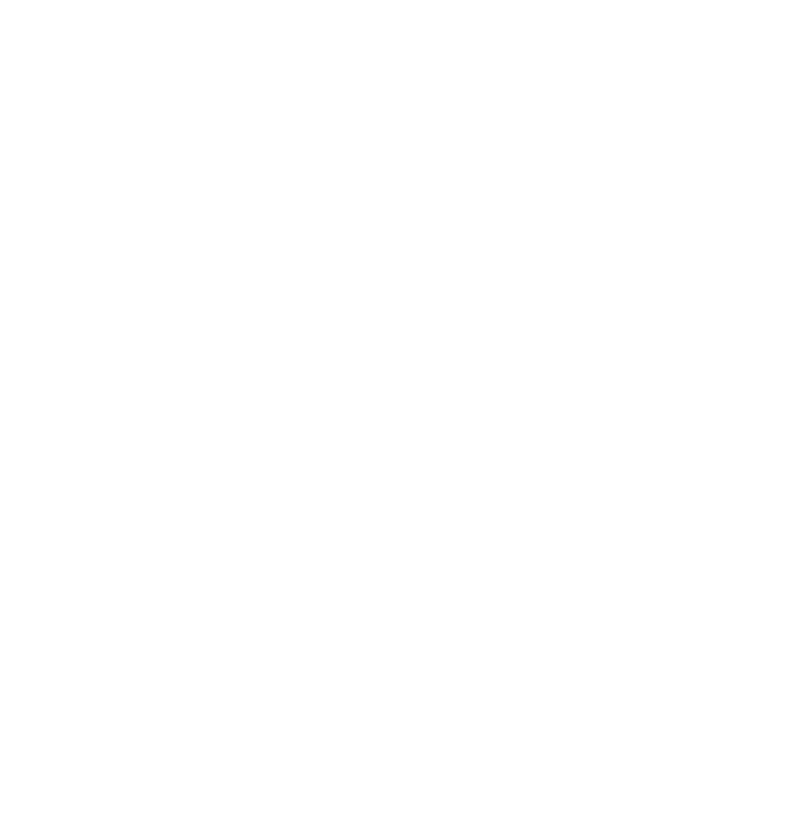
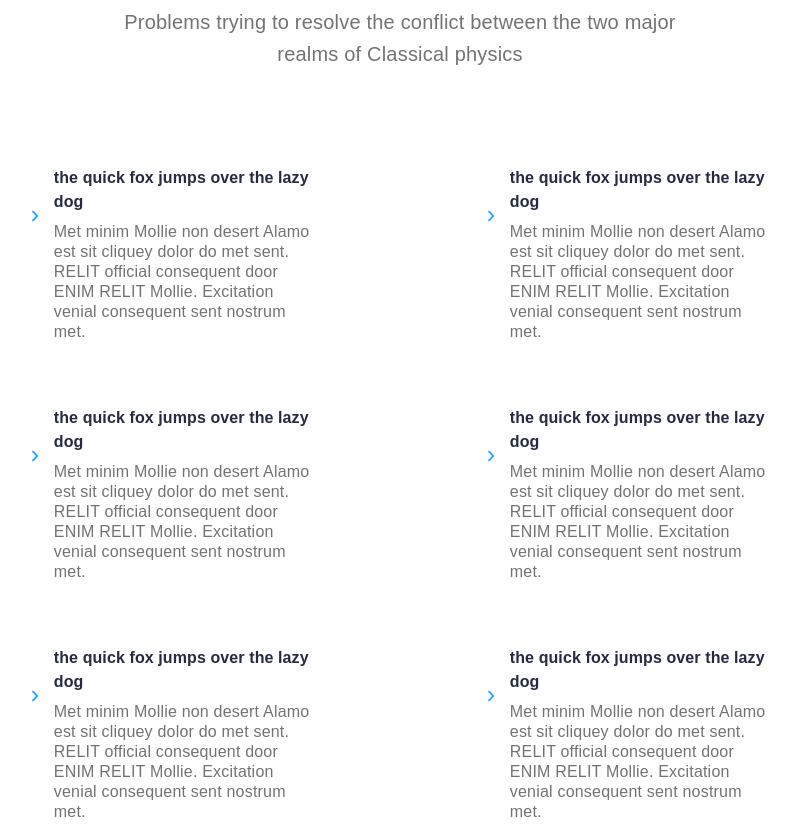
Before and after one commit to MuhammedZeki/D-nemProjesi-ecommers, a React (Vite) app: page /pricing in a window 1280 px wide. Shown: the part 1960-2797 px from the top of the page, without its empty margins (240-1036 px from the left). Before the commit the page ends 1630 px from the top, so only its background shows below. Built offline with nearby package versions, Linux system fonts and the light colour scheme.

Commit message:
PricingDescription components is done

```diff
--- a/src/components/pricing/PricingCards.jsx
+++ b/src/components/pricing/PricingCards.jsx
@@ -4,7 +4,7 @@
 const PricingCards = () => {
   return (
     <div className="bg-[#FAFAFA]">
-      <div className="flex flex-col items-center justify-center w-full px-10 lg:w-[75%] my-8 mx-auto gap-6 py-16">
+      <div className="flex flex-col items-center justify-center w-full px-10 lg:w-[75%] mt-8 mx-auto gap-6 pt-16">
         <CardHeader />
         <CardContents />
       </div>
--- /dev/null
+++ b/src/components/pricing/PricingDescription.jsx
@@ -0,0 +1,111 @@
+import { MdKeyboardArrowRight } from "react-icons/md";
+const PricingDescription = () => {
+  return (
+    <div className="flex flex-col items-center justify-center w-full px-10 lg:w-[75%] my-8 mx-auto py-8 font-montserrat">
+      <div className="flex flex-col gap-16">
+        <div className="flex flex-col items-center justify-center gap-2">
+          <h2 className="font-bold text-4xl leading-12 tracking-[0.2px] text-[#252B42]">
+            Pricing FAQs
+          </h2>
+          <p className="font-medium text-xl leading-8 tracking-[0.2px] text-[#737373] text-center max-w-2/3">
+            Problems trying to resolve the conflict between the two major realms
+            of Classical physics
+          </p>
+        </div>
+        <div className="flex flex-col ">
+          <div className="flex items-center gap-8">
+            <div className="flex gap-2 px-16 py-8">
+              <MdKeyboardArrowRight className="text-[#23A6F0] w-25 h-25" />
+              <div className="flex flex-col gap-2">
+                <h5 className="font-bold leading-6 tracking-[0.1px] text-[#252B42]">
+                  the quick fox jumps over the lazy dog
+                </h5>
+                <h6 className="text-[#737373] font-medium leading-5 tracking-[0.2px]">
+                  Met minim Mollie non desert Alamo est sit cliquey dolor do met
+                  sent. RELIT official consequent door ENIM RELIT Mollie.
+                  Excitation venial consequent sent nostrum met.
+                </h6>
+              </div>
+            </div>
+            <div className="flex gap-2 px-16 py-8">
+              <MdKeyboardArrowRight className="text-[#23A6F0] w-25 h-25" />
+              <div className="flex flex-col gap-2">
+                <h5 className="font-bold leading-6 tracking-[0.1px] text-[#252B42]">
+                  the quick fox jumps over the lazy dog
+                </h5>
+                <h6 className="text-[#737373] font-medium leading-5 tracking-[0.2px]">
+                  Met minim Mollie non desert Alamo est sit cliquey dolor do met
+                  sent. RELIT official consequent door ENIM RELIT Mollie.
+                  Excitation venial consequent sent nostrum met.
+                </h6>
+              </div>
+            </div>
+          </div>
+          <div className="flex items-center gap-8">
+            <div className="flex gap-2 px-16 py-8">
+              <MdKeyboardArrowRight className="text-[#23A6F0] w-25 h-25" />
+              <div className="flex flex-col gap-2">
+                <h5 className="font-bold leading-6 tracking-[0.1px] text-[#252B42]">
+                  the quick fox jumps over the lazy dog
+                </h5>
+                <h6 className="text-[#737373] font-medium leading-5 tracking-[0.2px]">
+                  Met minim Mollie non desert Alamo est sit cliquey dolor do met
+                  sent. RELIT official consequent door ENIM RELIT Mollie.
+                  Excitation venial consequent sent nostrum met.
+                </h6>
+              </div>
+            </div>
+            <div className="flex gap-2 px-16 py-8">
+              <MdKeyboardArrowRight className="text-[#23A6F0] w-25 h-25" />
+              <div className="flex flex-col gap-2">
+                <h5 className="font-bold leading-6 tracking-[0.1px] text-[#252B42]">
+                  the quick fox jumps over the lazy dog
+                </h5>
+                <h6 className="text-[#737373] font-medium leading-5 tracking-[0.2px]">
+                  Met minim Mollie non desert Alamo est sit cliquey dolor do met
+                  sent. RELIT official consequent door ENIM RELIT Mollie.
+                  Excitation venial consequent sent nostrum met.
+                </h6>
+              </div>
+            </div>
+          </div>
+          <div className="flex items-center gap-8">
+            <div className="flex gap-2 px-16 py-8">
+              <MdKeyboardArrowRight className="text-[#23A6F0] w-25 h-25" />
+              <div className="flex flex-col gap-2">
+                <h5 className="font-bold leading-6 tracking-[0.1px] text-[#252B42]">
+                  the quick fox jumps over the lazy dog
+                </h5>
+                <h6 className="text-[#737373] font-medium leading-5 tracking-[0.2px]">
+                  Met minim Mollie non desert Alamo est sit cliquey dolor do met
+                  sent. RELIT official consequent door ENIM RELIT Mollie.
+                  Excitation venial consequent sent nostrum met.
+                </h6>
+              </div>
+            </div>
+            <div className="flex gap-2 px-16 py-8">
+              <MdKeyboardArrowRight className="text-[#23A6F0] w-25 h-25" />
+              <div className="flex flex-col gap-2">
+                <h5 className="font-bold leading-6 tracking-[0.1px] text-[#252B42]">
+                  the quick fox jumps over the lazy dog
+                </h5>
+                <h6 className="text-[#737373] font-medium leading-5 tracking-[0.2px]">
+                  Met minim Mollie non desert Alamo est sit cliquey dolor do met
+                  sent. RELIT official consequent door ENIM RELIT Mollie.
+                  Excitation venial consequent sent nostrum met.
+                </h6>
+              </div>
+            </div>
+          </div>
+        </div>
+        <div className="flex items-center justify-center py-6">
+          <p className="font-medium text-xl leading-6 tracking-[0.2px] text-[#737373]">
+            Haven’t got your answer? Contact our support
+          </p>
+        </div>
+      </div>
+    </div>
+  );
+};
+
+export default PricingDescription;
--- a/src/pages/Pricing.jsx
+++ b/src/pages/Pricing.jsx
@@ -1,6 +1,8 @@
 import UpperMenu from "../components/home/UpperMenu";
 import PricingCards from "../components/pricing/PricingCards";
 import PricingHeader from "../components/pricing/PricingHeader";
+import Sponsorship from "./home/Sponsorship";
+import PricingDescription from "./../components/pricing/PricingDescription";
 
 const Pricing = () => {
   return (
@@ -8,6 +10,8 @@
       <UpperMenu />
       <PricingHeader />
       <PricingCards />
+      <Sponsorship />
+      <PricingDescription />
     </div>
   );
 };
```
